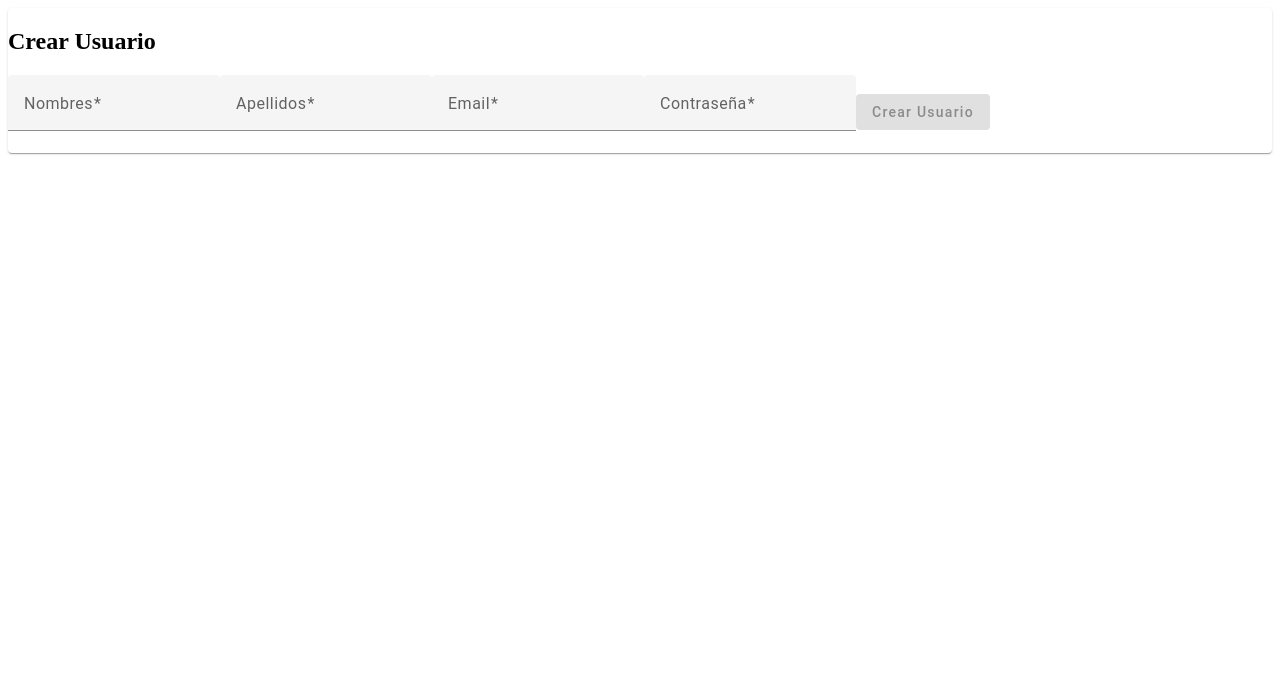
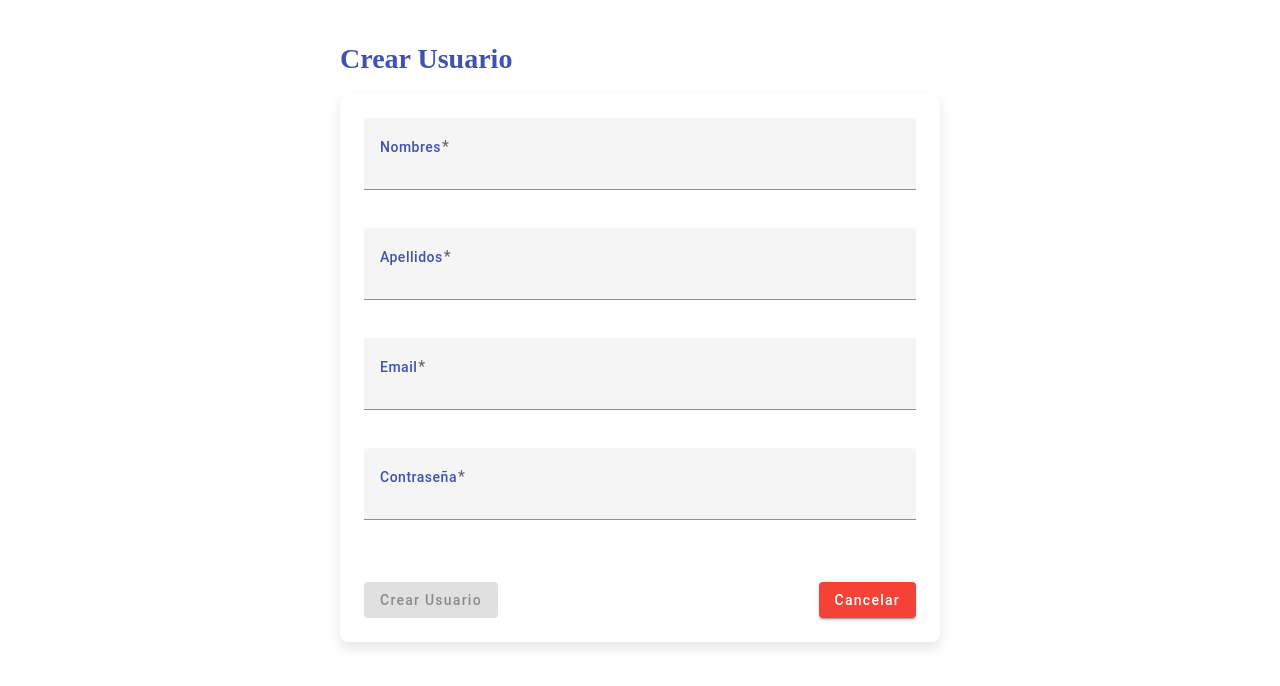
Before and after one commit to aenocmartinez/gestor-usuarios-planus, an Angular app: page /users/create in a window 1280 px wide. Shown: the top 686 px of the page. Built offline with nearby package versions, Linux system fonts and the light colour scheme.

Commit message:
:recycle: Mejora presentación del formulario de creación

```diff
--- a/src/app/users/user-create/user-create.component.html
+++ b/src/app/users/user-create/user-create.component.html
@@ -1,7 +1,12 @@
-<div fxLayout="column" fxLayoutAlign="center stretch">
-    <mat-card>
-      <h2>Crear Usuario</h2>
-      <form [formGroup]="userForm" (ngSubmit)="onSubmit()">
+<div class="container">
+  <header class="text-center py-4">
+    <h1 class="text-primary">Crear Usuario</h1>
+  </header>
+
+  <main>
+    <mat-card class="form-card">
+      <form [formGroup]="userForm" (ngSubmit)="onSubmit()" fxLayout="column" fxLayoutAlign="center stretch">
+        <!-- Nombres -->
         <mat-form-field appearance="fill">
           <mat-label>Nombres</mat-label>
           <input matInput formControlName="nombres" required />
@@ -10,6 +15,7 @@
           </mat-error>
         </mat-form-field>
 
+        <!-- Apellidos -->
         <mat-form-field appearance="fill">
           <mat-label>Apellidos</mat-label>
           <input matInput formControlName="apellidos" required />
@@ -18,6 +24,7 @@
           </mat-error>
         </mat-form-field>
 
+        <!-- Email -->
         <mat-form-field appearance="fill">
           <mat-label>Email</mat-label>
           <input matInput type="email" formControlName="email" required />
@@ -29,6 +36,7 @@
           </mat-error>
         </mat-form-field>
 
+        <!-- Contraseña -->
         <mat-form-field appearance="fill">
           <mat-label>Contraseña</mat-label>
           <input matInput type="password" formControlName="password" required />
@@ -40,9 +48,21 @@
           </mat-error>
         </mat-form-field>
 
-        <button mat-raised-button color="primary" type="submit" [disabled]="userForm.invalid">
-          Crear Usuario
-        </button>
+        <!-- Mensaje de Error -->
+        <div *ngIf="errorMessage" class="error-message">
+          {{ errorMessage }}
+        </div>
+
+        <!-- Botones -->
+        <div class="button-group">
+          <button mat-raised-button color="primary" type="submit" [disabled]="userForm.invalid">
+            Crear Usuario
+          </button>
+          <button mat-raised-button color="warn" type="button" (click)="cancel()">
+            Cancelar
+          </button>
+        </div>
       </form>
     </mat-card>
-  </div>
+  </main>
+</div>
--- a/src/app/users/user-create/user-create.component.scss
+++ b/src/app/users/user-create/user-create.component.scss
@@ -0,0 +1,89 @@
+.container {
+    max-width: 600px;
+    margin: 0 auto; /* Centra horizontalmente */
+    padding: 16px;
+  }
+
+  /* Encabezado */
+  header h1 {
+    font-size: 28px;
+    color: #3f51b5;
+  }
+
+  /* Tarjeta del Formulario */
+  .form-card {
+    padding: 24px;
+    box-shadow: 0 6px 12px rgba(0, 0, 0, 0.1);
+    border-radius: 8px;
+    background-color: #ffffff;
+  }
+
+  /* Campos del Formulario */
+  mat-form-field {
+    width: 100%;
+    margin-bottom: 16px;
+
+    mat-label {
+      font-weight: 500;
+      font-size: 14px;
+      color: #3f51b5;
+    }
+
+    input {
+      font-size: 16px;
+      padding: 8px;
+    }
+
+    mat-error {
+      font-size: 12px;
+      color: #f44336;
+    }
+  }
+
+  /* Botones */
+  .button-group {
+    display: flex;
+    justify-content: space-between;
+    margin-top: 16px;
+
+    button {
+      font-size: 14px;
+      font-weight: 500;
+    }
+  }
+
+  .error-message {
+    color: #f44336; /* Rojo para indicar error */
+    font-size: 14px;
+    margin-top: 16px;
+    font-weight: 500;
+    text-align: center;
+  }
+
+
+  .container {
+    max-width: 600px;
+    margin: 0 auto;
+    padding: 16px;
+  }
+
+  header h1 {
+    font-size: 28px;
+    color: #3f51b5;
+  }
+
+  /* Mensaje de error */
+  .error-message {
+    color: #f44336; /* Rojo para indicar error */
+    font-size: 14px;
+    margin: 16px 0;
+    font-weight: 500;
+    text-align: center;
+  }
+
+  /* Botones */
+  .button-group {
+    display: flex;
+    justify-content: space-between;
+    margin-top: 24px;
+  }
--- a/src/app/users/user-create/user-create.component.ts
+++ b/src/app/users/user-create/user-create.component.ts
@@ -24,6 +24,7 @@ import { UsersService } from '../users.service';
 })
 export class UserCreateComponent {
   userForm: FormGroup;
+  errorMessage: string | null = null; // Propiedad para almacenar el mensaje de error
 
   constructor(
     private usersService: UsersService,
@@ -39,6 +40,7 @@ export class UserCreateComponent {
   }
 
   onSubmit(): void {
+    this.errorMessage = null; // Limpiar cualquier mensaje de error anterior
     if (this.userForm.valid) {
       this.usersService.createUser(this.userForm.value).subscribe(
         (response) => {
@@ -47,8 +49,45 @@ export class UserCreateComponent {
         },
         (error) => {
           console.error('Error al crear usuario:', error);
+          // Manejo del error para mostrar el mensaje al usuario
+          if (error.status === 400 && error.error) {
+            this.errorMessage = this.getPasswordRequirementsMessage(error);
+            // this.errorMessage = error.error;
+          } else {
+            this.errorMessage = 'Ocurrió un error inesperado. Inténtalo de nuevo.';
+          }
         }
       );
     }
   }
+
+  cancel(): void {
+    this.router.navigate(['/users']); // Redirige al listado de usuarios
+  }
+
+  private getPasswordRequirementsMessage(error: any): string {
+    const errorText = error?.error || '';
+    const requirements: string[] = [];
+
+    if (errorText.includes('Passwords must have at least one non alphanumeric character')) {
+      requirements.push('al menos un carácter no alfanumérico (por ejemplo: @, #, !).');
+    }
+    if (errorText.includes('Passwords must have at least one lowercase')) {
+      requirements.push('al menos una letra minúscula (a-z).');
+    }
+    if (errorText.includes('Passwords must have at least one uppercase')) {
+      requirements.push('al menos una letra mayúscula (A-Z).');
+    }
+    if (errorText.includes('Passwords must have at least one digit')) {
+      requirements.push('al menos un número (0-9).');
+    }
+
+    if (requirements.length > 0) {
+      return `La contraseña debe contener ${requirements.join(' ')}`;
+    }
+
+    return 'Ocurrió un error inesperado. Por favor, inténtalo de nuevo.';
+  }
+
+
 }
```
